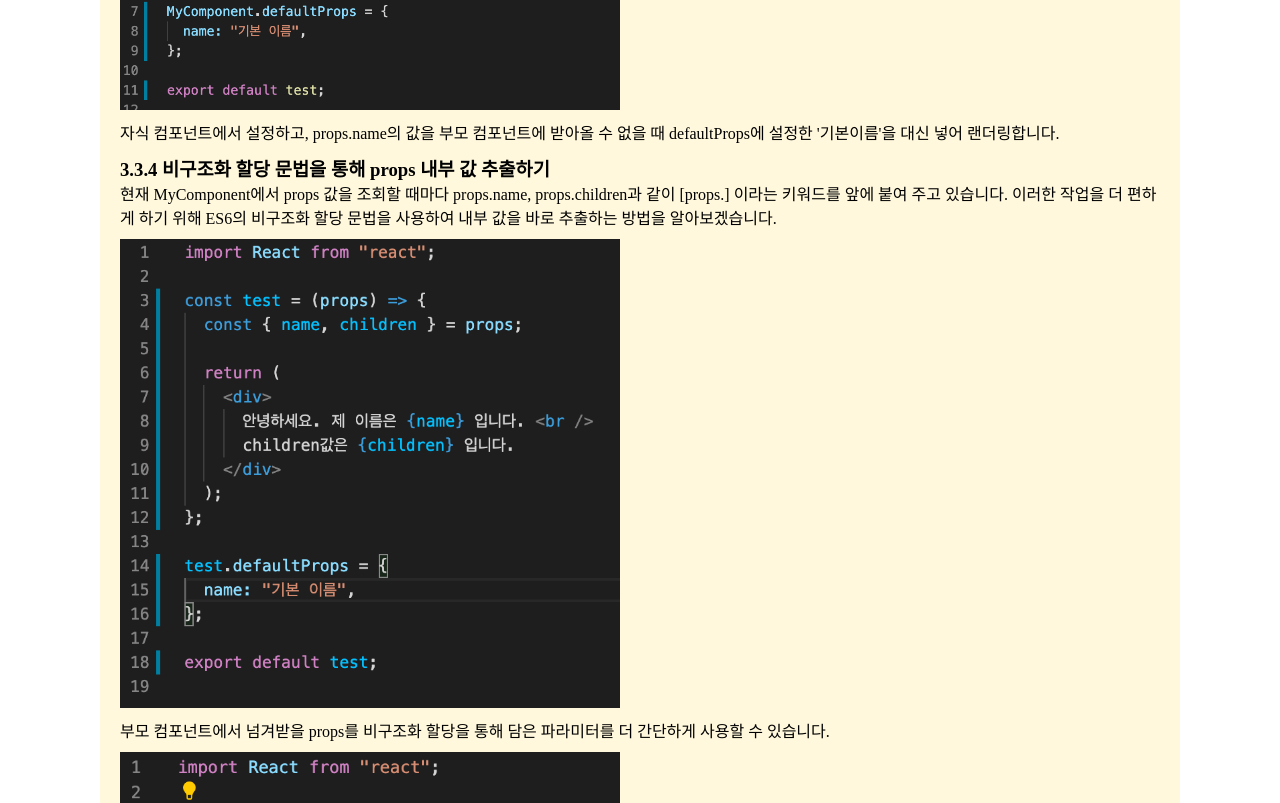
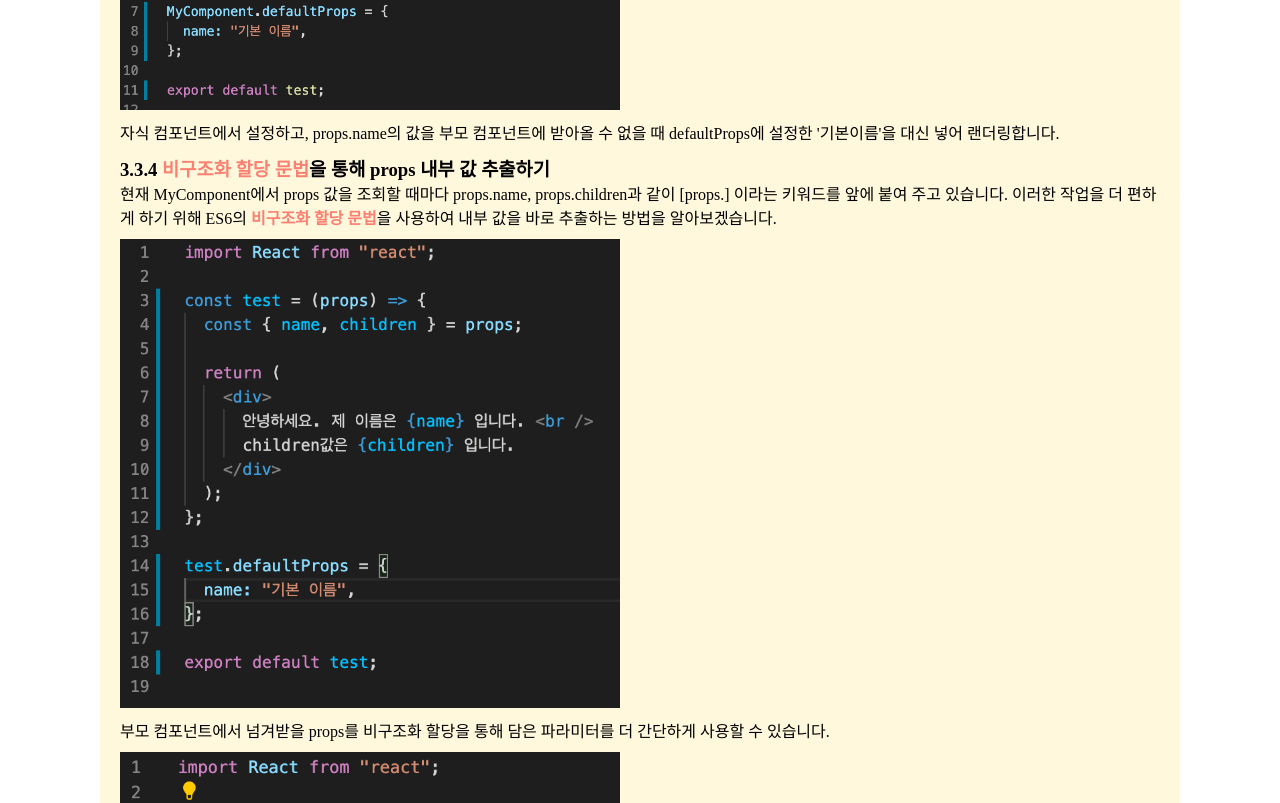
Before and after one commit to junh0328/react-book, a React (Create React App) app in the folder fe/: page /Chapter3 in a window 1280 px wide. Shown: the part 2397-3200 px from the top of the page. Built offline with nearby package versions, Linux system fonts and the light colour scheme.

Commit message:
Chapter 3 마무리

```diff
--- a/fe/src/chapter/Chapter3.js
+++ b/fe/src/chapter/Chapter3.js
@@ -10,6 +10,7 @@ import COMPO7 from './imgs/COMPO7.png';
 import COMPO8 from './imgs/COMPO8.png';
 import COMPO9 from './imgs/COMPO9.png';
 import COMPO10 from './imgs/COMPO10.png';
+import COMPO11 from './imgs/COMPO11.png';
 
 function Chapter3() {
 	return (
@@ -113,13 +114,13 @@ function Chapter3() {
 				없을 때 defaultProps에 설정한 '기본이름'을 대신 넣어 랜더링합니다.
 			</p>
 			<h3 className="chpater__sub">
-				3.3.4 비구조화 할당 문법을 통해 props 내부 값 추출하기
+				3.3.4 <b>비구조화 할당 문법</b>을 통해 props 내부 값 추출하기
 			</h3>
 			<p className="chapter__contents">
 				현재 MyComponent에서 props 값을 조회할 때마다 props.name,
 				props.children과 같이 [props.] 이라는 키워드를 앞에 붙여 주고 있습니다.
-				이러한 작업을 더 편하게 하기 위해 ES6의 비구조화 할당 문법을 사용하여
-				내부 값을 바로 추출하는 방법을 알아보겠습니다.
+				이러한 작업을 더 편하게 하기 위해 ES6의 <b>비구조화 할당 문법</b>을
+				사용하여 내부 값을 바로 추출하는 방법을 알아보겠습니다.
 				<img src={COMPO4} alt="compo4" className="chapter__imgs"></img>
 				부모 컴포넌트에서 넘겨받을 props를 비구조화 할당을 통해 담은 파라미터를
 				더 간단하게 사용할 수 있습니다.
@@ -195,6 +196,19 @@ function Chapter3() {
 				props로 전달하고, 자식 컴포넌트에서 특정 이벤트가 발생할 때 부모
 				컴포넌트의 메서드를 호출하면 props도 유동적으로 사용할 수 있습니다.
 			</p>
+			<h2 className="chpater__sub">3.5 state를 사용할 때 주의 사항</h2>
+			<p className="chapter__contents">
+				클래스형 컴포넌트든 함수형 컴포넌트든 state를 사용할 때는 주의해야 할
+				사항이 있습니다. state 값을 바꾸어야 할 때는 setState 혹은 useState를
+				통해 전달받은 세터 함수를 사용해야 합니다. 그렇다면 배열이나 객체를
+				업그레이드 해야 할 때는 어떻게 해야 할까요? 이런 상황에서는 배열이나
+				객체 사본을 만들고 그 사본에 값을 업데이트한 후, 그 사본의 상태를
+				setState 혹은 세터 함수를 통해 업그레이드합니다.
+				<img src={COMPO11} alt="compo11" className="chapter__imgs" />
+				객체에 대한 사본을 만들 때는 <b>spread 연산자</b>라 불리는 (...) 을
+				사용하여 처리하고, 배열에 대한 사본을 만들 때는 배열의 내장 함수들을
+				활용합니다. 이에 대한 자세한 내용은 이후 차근차근 배워 보겠습니다.
+			</p>
 		</div>
 	);
 }
```
Also changed, not shown: fe/src/chapter/imgs/COMPO11.png (added), 1 other file (tests, documents, lock files or other folders).
